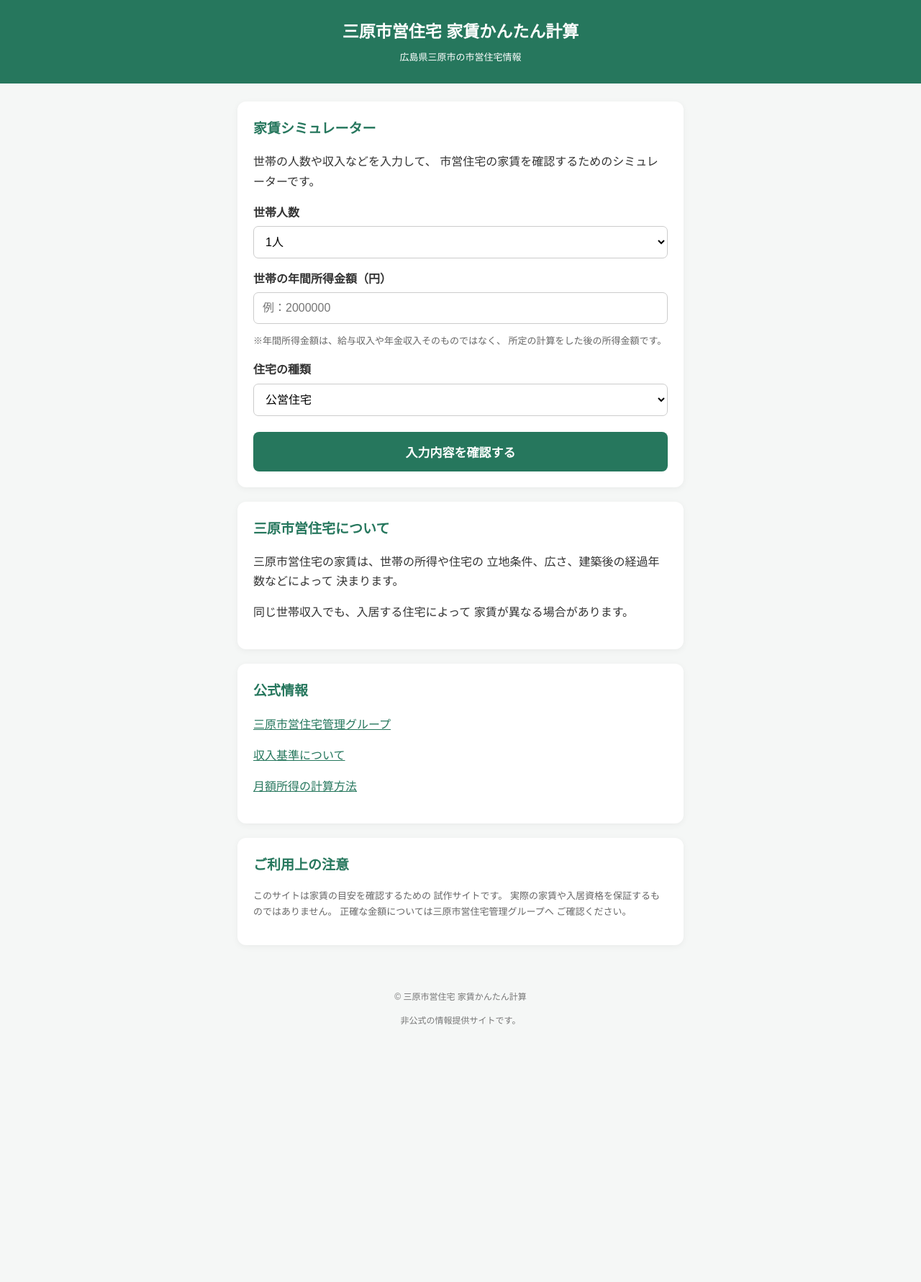
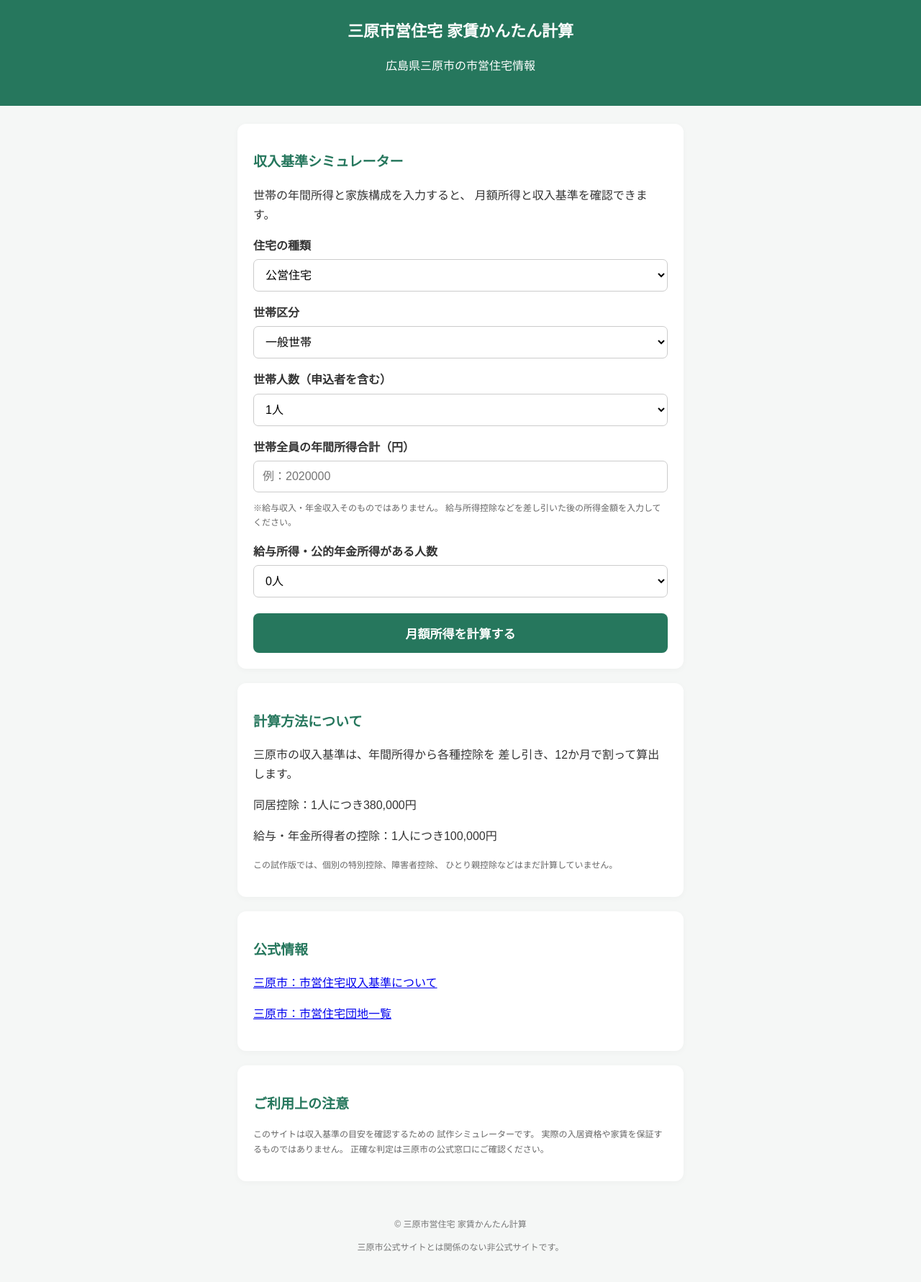
Before and after one commit to aaaokk/public-housing-calculator, a plain HTML site: page index.html in a window 1280 px wide. Shown: the whole page at 72% size. Before the commit the page ends 1465 px from the top, so only its background shows below. Drawn offline with Linux system fonts and the light colour scheme.

Commit message:
Refactor HTML structure and update content

```diff
--- a/index.html
+++ b/index.html
@@ -4,38 +4,28 @@
 <head>
 <meta charset="UTF-8">
 <meta name="viewport" content="width=device-width, initial-scale=1.0">
-  <meta name="description" content="広島県三原市の市営住宅の家賃や収入基準を確認するためのシミュレーターです。">
 <title>三原市営住宅 家賃かんたん計算</title>
+<meta name="description" content="三原市営住宅の収入基準を簡単に確認できるシミュレーターです。">
 
 <style>
-    * {
-      box-sizing: border-box;
-    }
+* { box-sizing: border-box; }
 
 body {
   margin: 0;
-      font-family: sans-serif;
   background: #f5f7f6;
   color: #333;
+  font-family: sans-serif;
   line-height: 1.7;
 }
 
 header {
   background: #26775d;
   color: white;
-      padding: 25px 15px;
   text-align: center;
+  padding: 25px 12px;
 }
 
-    header h1 {
-      font-size: 23px;
-      margin: 0;
-    }
-
-    header p {
-      font-size: 13px;
-      margin: 5px 0 0;
-    }
+header h1 { font-size: 22px; margin: 0; }
 
 main {
   max-width: 650px;
@@ -48,19 +38,15 @@
   padding: 22px;
   margin-bottom: 20px;
   border-radius: 12px;
-      box-shadow: 0 2px 10px rgba(0,0,0,0.05);
+  box-shadow: 0 2px 10px #00000008;
 }
 
-    h2 {
-      font-size: 19px;
-      color: #26775d;
-      margin-top: 0;
-    }
+h2 { color: #26775d; font-size: 19px; }
 
 label {
   display: block;
   font-weight: bold;
-      margin: 15px 0 5px;
+  margin: 16px 0 5px;
 }
 
 input, select {
@@ -85,32 +71,30 @@
   cursor: pointer;
 }
 
-    button:hover {
-      background: #1d604b;
-    }
-
-    #result {
+.result {
   display: none;
+  background: #edf7f1;
+  padding: 18px;
   margin-top: 20px;
-      padding: 15px;
-      background: #edf7f1;
   border-radius: 8px;
 }
 
-    .notice {
-      font-size: 13px;
-      color: #666;
+.result-number {
+  font-size: 27px;
+  font-weight: bold;
+  color: #26775d;
 }
 
-    .official-link a {
-      color: #26775d;
+.notice {
+  font-size: 12px;
+  color: #666;
 }
 
 footer {
   text-align: center;
-      padding: 25px 10px;
+  padding: 25px;
+  color: #777;
   font-size: 12px;
-      color: #777;
 }
 </style>
 </head>
@@ -125,14 +109,26 @@
 <main>
 
 <section class="card">
-    <h2>家賃シミュレーター</h2>
+  <h2>収入基準シミュレーター</h2>
 
   <p>
-      世帯の人数や収入などを入力して、
-      市営住宅の家賃を確認するためのシミュレーターです。
+    世帯の年間所得と家族構成を入力すると、
+    月額所得と収入基準を確認できます。
   </p>
 
-    <label for="family">世帯人数</label>
+  <label for="housing">住宅の種類</label>
+  <select id="housing">
+    <option value="public">公営住宅</option>
+    <option value="improved">改良住宅</option>
+  </select>
+
+  <label for="level">世帯区分</label>
+  <select id="level">
+    <option value="general">一般世帯</option>
+    <option value="discretionary">裁量階層</option>
+  </select>
+
+  <label for="family">世帯人数（申込者を含む）</label>
   <select id="family">
     <option value="1">1人</option>
     <option value="2">2人</option>
@@ -142,63 +138,73 @@
     <option value="6">6人</option>
   </select>
 
-    <label for="income">世帯の年間所得金額（円）</label>
+  <label for="income">
+    世帯全員の年間所得合計（円）
+  </label>
   <input
     type="number"
     id="income"
-      placeholder="例：2000000"
     min="0"
+    placeholder="例：2020000"
   >
 
   <p class="notice">
-      ※年間所得金額は、給与収入や年金収入そのものではなく、
-      所定の計算をした後の所得金額です。
+    ※給与収入・年金収入そのものではありません。
+    給与所得控除などを差し引いた後の所得金額を入力してください。
   </p>
 
-    <label for="housing">住宅の種類</label>
-    <select id="housing">
-      <option value="public">公営住宅</option>
-      <option value="improved">改良住宅</option>
+  <label for="earners">
+    給与所得・公的年金所得がある人数
+  </label>
+  <select id="earners">
+    <option value="0">0人</option>
+    <option value="1">1人</option>
+    <option value="2">2人</option>
+    <option value="3">3人</option>
+    <option value="4">4人</option>
   </select>
 
-    <button type="button" onclick="checkInput()">
-      入力内容を確認する
+  <button onclick="calculate()">
+    月額所得を計算する
   </button>
 
-    <div id="result"></div>
+  <div id="result" class="result"></div>
 </section>
 
 <section class="card">
-    <h2>三原市営住宅について</h2>
+  <h2>計算方法について</h2>
+
   <p>
-      三原市営住宅の家賃は、世帯の所得や住宅の
-      立地条件、広さ、建築後の経過年数などによって
-      決まります。
+    三原市の収入基準は、年間所得から各種控除を
+    差し引き、12か月で割って算出します。
   </p>
+
   <p>
-      同じ世帯収入でも、入居する住宅によって
-      家賃が異なる場合があります。
+    同居控除：1人につき380,000円
+  </p>
+
+  <p>
+    給与・年金所得者の控除：1人につき100,000円
+  </p>
+
+  <p class="notice">
+    この試作版では、個別の特別控除、障害者控除、
+    ひとり親控除などはまだ計算していません。
   </p>
 </section>
 
-  <section class="card official-link">
+<section class="card">
   <h2>公式情報</h2>
   <p>
-      <a href="https://www.shieijyutaku-mihara.jp/"
+    <a href="https://www.city.mihara.hiroshima.jp/soshiki/54/shuunyuukijun.html"
        target="_blank" rel="noopener">
-        三原市営住宅管理グループ
+      三原市：市営住宅収入基準について
     </a>
   </p>
   <p>
-      <a href="https://www.shieijyutaku-mihara.jp/guide/criterion/"
+    <a href="https://www.city.mihara.hiroshima.jp/soshiki/54/juutakudantiitiran.html"
        target="_blank" rel="noopener">
-        収入基準について
-      </a>
-    </p>
-    <p>
-      <a href="https://www.shieijyutaku-mihara.jp/guide/method/"
-         target="_blank" rel="noopener">
-        月額所得の計算方法
+      三原市：市営住宅団地一覧
     </a>
   </p>
 </section>
@@ -206,48 +212,101 @@
 <section class="card">
   <h2>ご利用上の注意</h2>
   <p class="notice">
-      このサイトは家賃の目安を確認するための
-      試作サイトです。
-      実際の家賃や入居資格を保証するものではありません。
-      正確な金額については三原市営住宅管理グループへ
-      ご確認ください。
+    このサイトは収入基準の目安を確認するための
+    試作シミュレーターです。
+    実際の入居資格や家賃を保証するものではありません。
+    正確な判定は三原市の公式窓口にご確認ください。
   </p>
 </section>
 
 </main>
 
 <footer>
-  <p>© 三原市営住宅 家賃かんたん計算</p>
-  <p>非公式の情報提供サイトです。</p>
+  © 三原市営住宅 家賃かんたん計算
+  <p>三原市公式サイトとは関係のない非公式サイトです。</p>
 </footer>
 
 <script>
-  function checkInput() {
-    const family = document.getElementById("family").value;
-    const income = document.getElementById("income").value;
+function calculate() {
+
   const housing = document.getElementById("housing").value;
-    const result = document.getElementById("result");
+  const level = document.getElementById("level").value;
 
-    if (income === "" || Number(income) < 0) {
-      alert("年間所得金額を入力してください。");
+  const family = Number(document.getElementById("family").value);
+  const income = Number(document.getElementById("income").value);
+  const earners = Number(document.getElementById("earners").value);
+
+  if (
+    document.getElementById("income").value === "" ||
+    !Number.isFinite(income) ||
+    income < 0
+  ) {
+    alert("年間所得合計を正しく入力してください。");
     return;
   }
 
-    const housingName =
-      housing === "public" ? "公営住宅" : "改良住宅";
+  // 同居控除
+  const familyDeduction = (family - 1) * 380000;
+
+  // 給与・年金所得者の控除
+  const earnerDeduction = earners * 100000;
+
+  // 今回の試作版で計算する控除合計
+  const deduction = familyDeduction + earnerDeduction;
+
+  // 月額所得
+  const monthlyIncome = Math.max(
+    0,
+    income - deduction
+  ) / 12;
+
+  // 三原市公式の収入基準
+  let limit;
+
+  if (housing === "public") {
+    limit = level === "general" ? 158000 : 214000;
+  } else {
+    limit = level === "general" ? 114000 : 139000;
+  }
+
+  const eligible = monthlyIncome <= limit;
+
+  const result = document.getElementById("result");
 
   result.style.display = "block";
 
   result.innerHTML = `
-      <h3>入力内容の確認</h3>
-      <p>世帯人数：${family}人</p>
-      <p>年間所得金額：${Number(income).toLocaleString()}円</p>
-      <p>住宅の種類：${housingName}</p>
+    <h2>計算結果</h2>
+
+    <p>年間所得合計</p>
+    <p>${income.toLocaleString()}円</p>
+
+    <p>同居控除</p>
+    <p>-${familyDeduction.toLocaleString()}円</p>
+
+    <p>給与・年金所得者控除</p>
+    <p>-${earnerDeduction.toLocaleString()}円</p>
+
     <hr>
-      <p>
-        現在、正式な家賃計算機能を準備しています。
-        次の開発段階で、三原市の公式計算方法に
-        対応させます。
+
+    <p>推定月額所得</p>
+    <div class="result-number">
+      ${Math.round(monthlyIncome).toLocaleString()}円
+    </div>
+
+    <p>収入基準：${limit.toLocaleString()}円以下</p>
+
+    <hr>
+
+    <h3>
+      ${eligible
+        ? "収入基準を満たす可能性があります"
+        : "収入基準を超えています"}
+    </h3>
+
+    <p class="notice">
+      ※個別の特別控除等を含まない試算です。
+      実際の判定とは異なる場合があります。
     </p>
   `;
 
```
Lines whose indentation alone changed are shown as unchanged.
